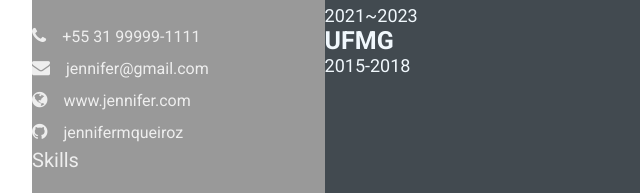
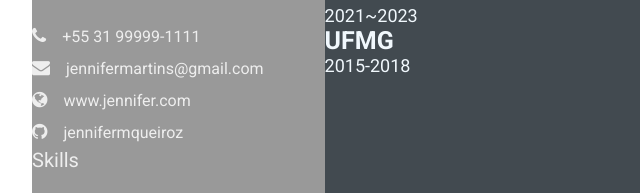
Before and after one commit to jennifermqueiroz/devweekgit.github.io, a plain HTML site: page index.html in a window 1280 px wide. Shown: the part 459-652 px from the top of the page, 96-736 px from the left. Drawn offline with Linux system fonts and the light colour scheme.

Commit message:
resolvido conflito de merge

```diff
--- a/index.html
+++ b/index.html
@@ -37,7 +37,7 @@
                     <p class="left-title">Contato</p>
                     <ul>
                         <li><i class="fa fa-phone"></i>+55 31 99999-1111</li>
-                        <li><i class="fa fa-envelope"></i>jennifer@gmail.com</li>
+                        <li><i class="fa fa-envelope"></i>jennifermartins@gmail.com</li>
                         <li><i class="fa fa-globe"></i>www.jennifer.com</li>
                         <li><i class="fa fa-github"></i>jennifermqueiroz</li>
                     </ul>
```
